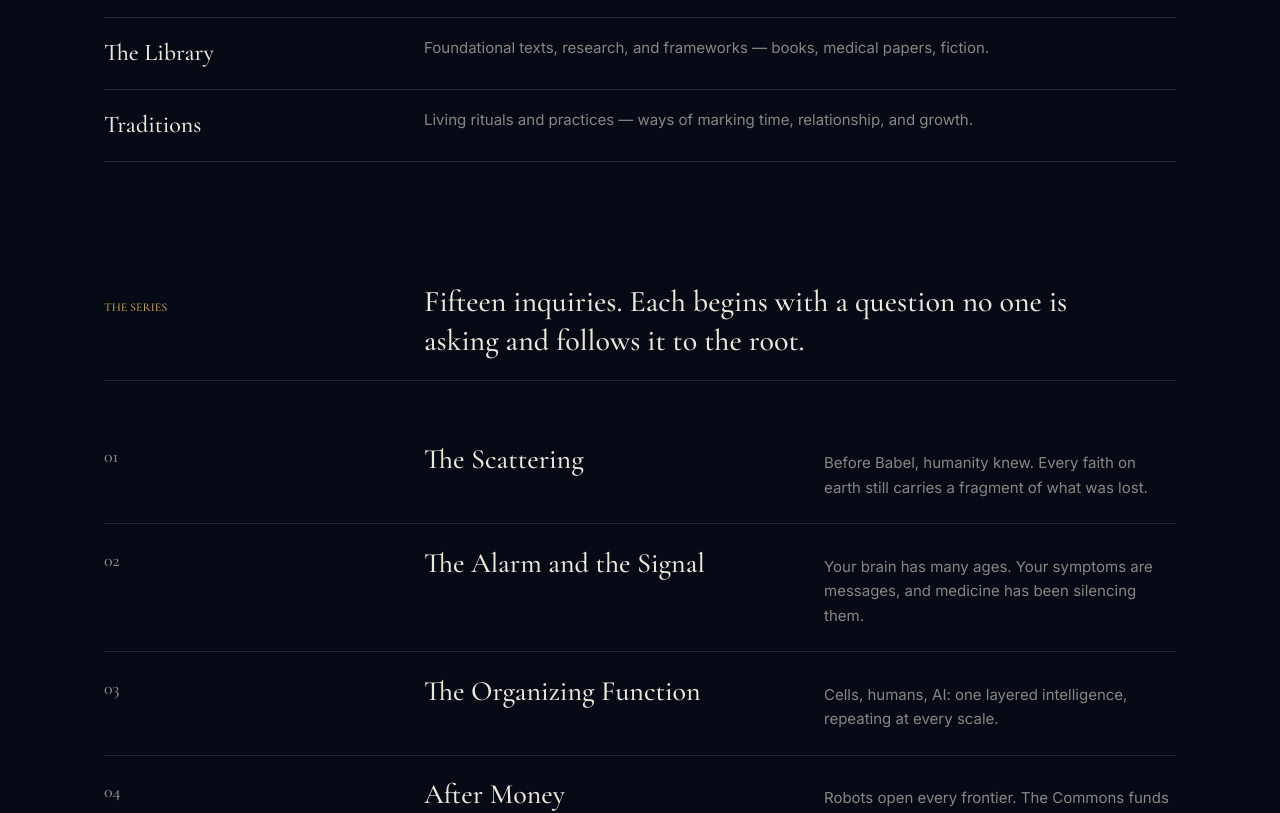
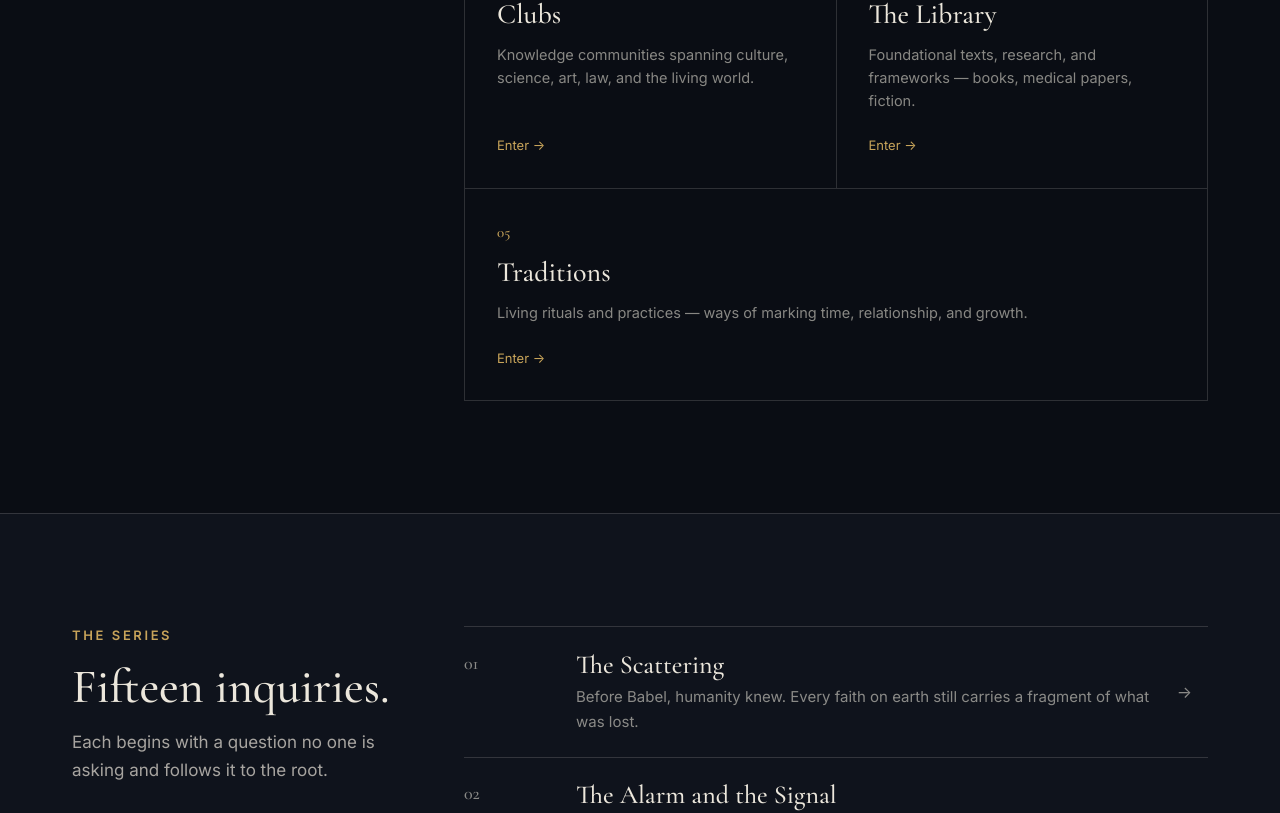
Before and after one commit to charlesanthonyleone/intel-oasis, a React (Vite) app: page / in a window 1280 px wide. Shown: the part 1060-1873 px from the top of the page. Built offline with nearby package versions, Linux system fonts and the light colour scheme.

Commit message:
v6: banded home, 12-col section headers, feature panels, warning band, row affordances, framed page headers

```diff
--- a/src/index.css
+++ b/src/index.css
@@ -196,7 +196,7 @@ main h1 span { color: inherit !important; -webkit-text-fill-color: currentColor
 main h2, main h3 { font-family: var(--serif) !important; font-weight: 400 !important; letter-spacing: 0 !important; }
 main .font-black, main .font-bold, main .font-extrabold { font-weight: 500 !important; }
 .warning h1, .warning h2, .warning h3, .warning p, .warning blockquote { font-family: var(--serif) !important; }
-.warning [style*="220,38,38"], .warning [style*="#c8a45a"], .warning [style*="#c8a45a"], .warning [style*="#c8a45a"], .warning .text-[#c8a45a], .warning .text-[#c8a45a] { color: var(--accent) !important; }
+.warning [style*="220,38,38"], .warning [style*="#c8a45a"], .warning [style*="#c8a45a"], .warning [style*="#c8a45a"], .warning [class*="text-red"], .warning [class*="text-red"] { color: var(--accent) !important; }
 .warning p { color: var(--text) !important; font-size: 19px; line-height: 1.75; }
 .warning button { color: var(--accent) !important; border-bottom: 1px solid rgba(200,164,90,.4) !important; }
 .hero { background: var(--night); }
@@ -228,3 +228,74 @@ main input.ed-search:focus { border-bottom-color: var(--accent) !important; }
 .ed-list li { font-size: 15px; line-height: 1.65; color: var(--soft); padding-left: 1.25rem; position: relative; max-width: 44rem; }
 .ed-list li::before { content: ''; position: absolute; left: 0; top: .8em; width: .5rem; height: 1px; background: var(--accent); }
 @media (max-width: 640px) { .page { padding: 40px 1.25rem 0; } .ed-head { padding-bottom: 2rem; } .ed-filters { flex-wrap: nowrap; overflow-x: auto; scrollbar-width: none; } .ed-filter { white-space: nowrap; } .row { grid-template-columns: 2.25rem 1fr; } .row-title { font-size: 20px; } }
+
+/* v6 bands — clear structure */
+:root { --band-a: #0a0d14; --band-b: #0f131c; --band-warn: #05060a; --line: rgba(236,231,220,0.16); }
+.band { padding: 112px 0; border-top: 1px solid var(--line); }
+.band-a { background: var(--band-a); } .band-b { background: var(--band-b); }
+.band-warn { background: var(--band-warn); border-top: 2px solid var(--accent); border-bottom: 2px solid var(--accent); }
+.band-wrap { max-width: 76rem; margin: 0 auto; padding: 0 2.5rem; }
+.band-grid { display: grid; grid-template-columns: repeat(12, minmax(0,1fr)); gap: 2.5rem; }
+.band-head-side { grid-column: span 4; position: sticky; top: 96px; align-self: start; }
+.band-grid > .band-body { grid-column: span 8; }
+.band-head:not(.band-head-side) { max-width: 44rem; margin-bottom: 3.5rem; }
+.eyebrow-lg { font-size: 13px; letter-spacing: .2em; text-transform: uppercase; color: var(--accent); font-weight: 600; margin: 0 0 1rem; }
+.band-title { font-family: var(--serif); font-weight: 400; font-size: clamp(34px, 4vw, 48px); line-height: 1.08; color: var(--ink); margin: 0; }
+.band-intro { font-size: 17px; line-height: 1.6; color: var(--text); margin-top: 1rem; opacity: .8; }
+.panel { border: 1px solid var(--line); background: rgba(255,255,255,0.015); padding: 3rem; }
+.stack { display: grid; gap: 2rem; }
+.feat-panel { display: grid; grid-template-columns: 5fr 7fr; gap: 3.5rem; }
+.feature-block { display: grid; grid-template-columns: 5fr 7fr; gap: 3.5rem; align-items: end; }
+.warn-block { padding: 1rem 0; }
+.warn-block .band-title { font-size: clamp(36px, 4.4vw, 56px); }
+.btn-read { display: inline-flex; align-items: center; gap: .6rem; margin-top: 2rem; padding: .85rem 1.4rem; border: 1px solid var(--accent); color: var(--accent); font-size: 14px; font-weight: 500; letter-spacing: .02em; transition: background .2s, color .2s; }
+.btn-read:hover { background: var(--accent); color: #07080d; }
+.more { font-size: 13px; color: var(--accent); margin-top: auto; padding-top: 1rem; }
+/* rows: visible separators, hover, arrow */
+.rows-boxed, .toc, .ed-rows, .lib-items { border-top: 1px solid var(--line); }
+.row, .toc-row, .index-row { border-bottom-color: var(--line) !important; position: relative; transition: background .18s; }
+a.row, .rows a.row, a.toc-row, .toc a, a.index-row { padding-right: 3rem; }
+a.row:hover, a.toc-row:hover, .toc-row:has(a):hover, a.index-row:hover { background: rgba(200,164,90,0.06); }
+a.row::after, a.toc-row::after, a.index-row::after { content: '→'; position: absolute; right: 1rem; top: 50%; transform: translateY(-50%); color: var(--soft); transition: color .18s, right .18s; }
+a.row:hover::after, a.toc-row:hover::after, a.index-row:hover::after { color: var(--accent); right: .6rem; }
+.book-row { border-top: 1px solid var(--line); }
+.book-row .row-num { color: var(--accent); font-size: 12px; letter-spacing: .1em; text-transform: uppercase; font-family: var(--sans); }
+/* portals */
+.portal-grid { display: grid; grid-template-columns: repeat(2, minmax(0,1fr)); border-top: 1px solid var(--line); border-left: 1px solid var(--line); }
+.portal { display: flex; flex-direction: column; gap: .5rem; padding: 2rem; border-right: 1px solid var(--line); border-bottom: 1px solid var(--line); min-height: 210px; transition: background .18s; }
+.portal:hover { background: rgba(200,164,90,0.06); }
+.portal:last-child:nth-child(odd) { grid-column: span 2; min-height: 0; }
+.portal-num { font-family: var(--serif); color: var(--accent); font-size: 15px; }
+.portal-title { font-family: var(--serif); font-size: 28px; color: var(--ink); }
+.portal-desc { font-size: 14.5px; line-height: 1.6; color: var(--soft); }
+/* library */
+.lib-grid { display: grid; grid-template-columns: 5fr 7fr; gap: 3.5rem; }
+.feature-grid { display: grid; grid-template-columns: 1fr 1fr; margin: 0; border-top: 1px solid var(--line); border-left: 1px solid var(--line); }
+.feature-cell { padding: 1.5rem; border-right: 1px solid var(--line); border-bottom: 1px solid var(--line); }
+.feature-cell dt { font-family: var(--serif); font-size: 20px; color: var(--ink); margin-bottom: .4rem; }
+.feature-cell dd { margin: 0; font-size: 14px; line-height: 1.6; color: var(--soft); }
+/* nav contrast */
+.nav-link { color: rgba(236,231,220,0.78) !important; font-size: 14px; }
+.nav-link:hover, .nav-link[aria-current="page"] { color: var(--ink) !important; }
+.h-label { font-size: 13px !important; letter-spacing: .2em; font-weight: 600; }
+/* inner pages: framed header band */
+.ed-head { background: var(--band-b); border: 1px solid var(--line); padding: 3.5rem; margin-top: 0; }
+.ed-tools { padding: 1.5rem 0; border-bottom: 1px solid var(--line); margin-bottom: 0; }
+.ed-sec > .h-label { border-bottom-color: var(--line); }
+.lib-series { padding: 2.5rem 0; border-top: 1px solid var(--line); }
+@media (max-width: 900px) {
+  .band { padding: 72px 0; } .band-wrap { padding: 0 1.25rem; }
+  .band-grid, .feat-panel, .feature-block, .lib-grid { grid-template-columns: 1fr; gap: 2rem; }
+  .band-head-side, .band-grid > .band-body { grid-column: auto; position: static; }
+  .panel { padding: 1.5rem; } .ed-head { padding: 2rem 1.25rem; }
+  .portal-grid, .feature-grid { grid-template-columns: 1fr; } .portal:last-child:nth-child(odd) { grid-column: auto; } .portal { min-height: 0; }
+}
+.band-grid > :first-child { grid-column: span 4; }
+.band-grid > :first-child .band-head-side { position: sticky; top: 96px; }
+.row:not(:has(.row-num)) { grid-template-columns: 1fr; }
+.band-body .toc-row { grid-template-columns: 3rem 1fr !important; }
+@media (max-width: 900px) { .band-grid > :first-child { grid-column: auto; } .band-grid > :first-child .band-head-side { position: static; } }
+.band-grid > :first-child .band-head-side { position: static; }
+.band-grid { align-items: start; }
+.band-body .toc-body { grid-template-columns: 1fr !important; gap: .35rem !important; }
+.band-body .toc-title { font-size: 26px; }
--- a/src/pages/Home.jsx
+++ b/src/pages/Home.jsx
@@ -59,23 +59,28 @@ const FEATURES = [
 const S = k => ALL_SERIES.find(s => s.key === k);
 const T = id => (LIB.find(i => i.id === id) || {}).title;
 
-function Section({ label, intro, children, id }) {
+function Band({ tone = 'a', eyebrow, title, intro, children, id, split = true }) {
   return (
-    <section id={id} className="sec">
+    <section id={id} className={`band band-${tone}`}>
+      <div className="band-wrap">
+        <div className={split ? 'band-grid' : ''}>
           <Reveal>
-        <div className="sec-head">
-          <h2 className="h-label">{label}</h2>
-          {intro && <p className="sec-intro">{intro}</p>}
+            <header className={split ? 'band-head band-head-side' : 'band-head'}>
+              <p className="eyebrow-lg">{eyebrow}</p>
+              <h2 className="band-title">{title}</h2>
+              {intro && <p className="band-intro">{intro}</p>}
+            </header>
+          </Reveal>
+          <div className="band-body">{children}</div>
         </div>
-      </Reveal>
-      {children}
+      </div>
     </section>
   );
 }
 
 function Rows({ items, num }) {
   return (
-    <ol className="rows">
+    <ol className="rows rows-boxed">
       {items.map((p, i) => (
         <li key={p.id}>
           <Link to={`/IdeaDetail?id=${p.id}`} className="row group">
@@ -92,21 +97,22 @@ function Featured({ k, papers, bookId, lead, quote }) {
   const s = S(k);
   return (
     <Reveal>
-      <div className="feature">
-        <div>
-          <Link to={`/series/${k}`} className="h-feature link">{s.label}</Link>
+      <article className="panel feat-panel">
+        <div className="feat-text">
+          <Link to={`/series/${k}`} className="h-feature">{s.label}</Link>
           <p className="lede-sm">{s.tagline}</p>
           {lead && <p className="body-text mt-5">{lead}</p>}
           {quote && <blockquote className="pull">{quote}</blockquote>}
+          <Link to={`/series/${k}`} className="btn-read">Open the series <span aria-hidden>→</span></Link>
         </div>
         <div>
           <Rows items={papers} num />
-          <Link to={`/IdeaDetail?id=${bookId}`} className="row group">
+          <Link to={`/IdeaDetail?id=${bookId}`} className="row group book-row">
             <span className="row-num">Book</span>
             <span className="row-body"><span className="row-title">{T(bookId)}</span></span>
           </Link>
         </div>
-      </div>
+      </article>
     </Reveal>
   );
 }
@@ -127,55 +133,79 @@ export default function Home() {
         </div>
       </section>
 
-      <div className="max-w-6xl mx-auto px-6 md:px-10">
-        <Section label="The Institute" intro="Five rooms. One argument about what a civilization is for.">
-          <dl className="index">
+      <Band tone="a" eyebrow="The Institute" title="Five rooms." intro="One argument about what a civilization is for.">
+        <div className="portal-grid">
           {PORTALS.map(p => (
-              <Link key={p.label} to={p.path} className="index-row group">
-                <dt className="index-term">{p.label}</dt><dd className="index-def">{p.description}</dd>
+            <Link key={p.label} to={p.path} className="portal">
+              <span className="portal-num">{p.number}</span>
+              <span className="portal-title">{p.label}</span>
+              <span className="portal-desc">{p.description}</span>
+              <span className="more">Enter <span aria-hidden>→</span></span>
             </Link>
           ))}
-          </dl>
-        </Section>
+        </div>
+      </Band>
 
-        <Section id="series" label="The Series" intro="Fifteen inquiries. Each begins with a question no one is asking and follows it to the root.">
+      <Band tone="b" id="series" eyebrow="The Series" title="Fifteen inquiries." intro="Each begins with a question no one is asking and follows it to the root.">
         <SeriesIndex list={ALL_SERIES} />
-        </Section>
+      </Band>
 
-        <Section label="Read First" intro="Three series to start with: the mind, the self, and the world after money.">
-          <div className="space-y-24">
+      <Band tone="a" split={false} eyebrow="Read First" title="Where to begin." intro="Three series to start with: the mind, the self, and the world after money.">
+        <div className="stack">
 <Featured k="brain" papers={BRAIN_PAPERS} bookId="brain-6" lead={S('brain').desc} quote={`"The symptom is the message. The illness is what the message is about. The medicine of the future will hear what the body is actually saying — and address the source rather than silence the alarm."`} />
             <Featured k="consciousness" papers={CONSCIOUSNESS_PAPERS} bookId="consciousness-6" lead={S('consciousness').desc} />
             <Featured k="global-commons" papers={GLOBAL_COMMONS_PAPERS} bookId="global-commons-6" quote={`"Money doesn't become a score. It stops existing as a concept. Side systems give you the house, the baseline. The only thing that matters is what you produce — and AI will find a use for everything."`} />
         </div>
-        </Section>
+      </Band>
 
-        <Section label="The Resolution">
-          <Link to="/TheResolution" className="row group"><span className="row-body"><span className="row-title">The Gnostic Resolution</span><span className="row-sub">A proposed resolution to the two central problems of Gnostic cosmology — the nature of Yaldabaoth, the destiny of the sparks — resolved not by esoteric doctrine but by love, as taught by Christ. Realistic theological speculation.</span></span></Link>
-        </Section>
+      <section className="band band-b">
+        <div className="band-wrap">
+          <article className="panel feature-block">
+            <div>
+              <p className="eyebrow-lg">The Resolution</p>
+              <h2 className="band-title">The Gnostic Resolution</h2>
+              <p className="lede-sm" style={{ marginTop: '.75rem' }}>Not escape. Not overthrow. Completion.</p>
+            </div>
+            <div>
+              <p className="body-text">A proposed resolution to the two central problems of Gnostic cosmology — the nature of Yaldabaoth, the destiny of the sparks — resolved not by esoteric doctrine but by love, as taught by Christ. Realistic theological speculation.</p>
+              <Link to="/TheResolution" className="btn-read">Read The Resolution <span aria-hidden>→</span></Link>
+            </div>
+          </article>
+        </div>
+      </section>
 
-        <Section label="The Warning">
-          <Link to="/Warning" className="row group"><span className="row-body"><span className="row-title">The world has begun unifying through conquest.</span><span className="row-sub">Read the Supreme Warning</span></span></Link>
-        </Section>
+      <section className="band band-warn">
+        <div className="band-wrap">
+          <article className="feature-block warn-block">
+            <div>
+              <p className="eyebrow-lg">The Warning</p>
+              <h2 className="band-title">The world has begun unifying through conquest.</h2>
+            </div>
+            <div>
+              <p className="body-text">What is chosen next determines which category each nation — and each soul — falls into.</p>
+              <Link to="/Warning" className="btn-read">Read the Supreme Warning <span aria-hidden>→</span></Link>
+            </div>
+          </article>
+        </div>
+      </section>
 
-        <Section label="The Open Library" intro="Every public-domain book, free forever, and yours to remake down to the atom.">
-          <div className="feature">
+      <Band tone="a" split={false} eyebrow="The Open Library" title="Every book, yours to remake." intro="Every public-domain book, free forever, and yours to remake down to the atom.">
+        <div className="lib-grid">
           <div>
             <p className="body-text">Imagine if the golden age of total personal expression on the internet — where your profile was your canvas, and everything about your space was you — was applied to the greatest library ever assembled.</p>
               <p className="body-text mt-5">Every classic ever written, free forever, and completely editable down to the atom. Change the font. Redesign the cover. Build a 3D animated bookshelf with glowing spines. If CSS or HTML can do it, you can do it to any book in the library. Your</p>
               <blockquote className="pull">"Every copy of every great book that ever existed looked exactly the same. For the first time in history, that changes. Your library is yours — in every sense of the word."</blockquote>
             </div>
-            <dl className="index">
-              {FEATURES.map(([t, b]) => <div key={t} className="index-row"><dt className="index-term sm">{t}</dt><dd className="index-def">{b}</dd></div>)}
+          <dl className="feature-grid">
+            {FEATURES.map(([t, b]) => <div key={t} className="feature-cell"><dt>{t}</dt><dd>{b}</dd></div>)}
           </dl>
         </div>
-        </Section>
+      </Band>
 
-        <Section label="On the Shelves">
+      <Band tone="b" eyebrow="On the Shelves" title="From the library." intro="Six works to open first.">
         <Rows items={LIBRARY_HIGHLIGHTS} />
-          <p className="mt-8"><Link to="/Books" className="link-cta">The full library</Link></p>
-        </Section>
-      </div>
+        <Link to="/Books" className="btn-read">The full library <span aria-hidden>→</span></Link>
+      </Band>
     </div>
   );
 }
```
Lines whose indentation alone changed are shown as unchanged.
